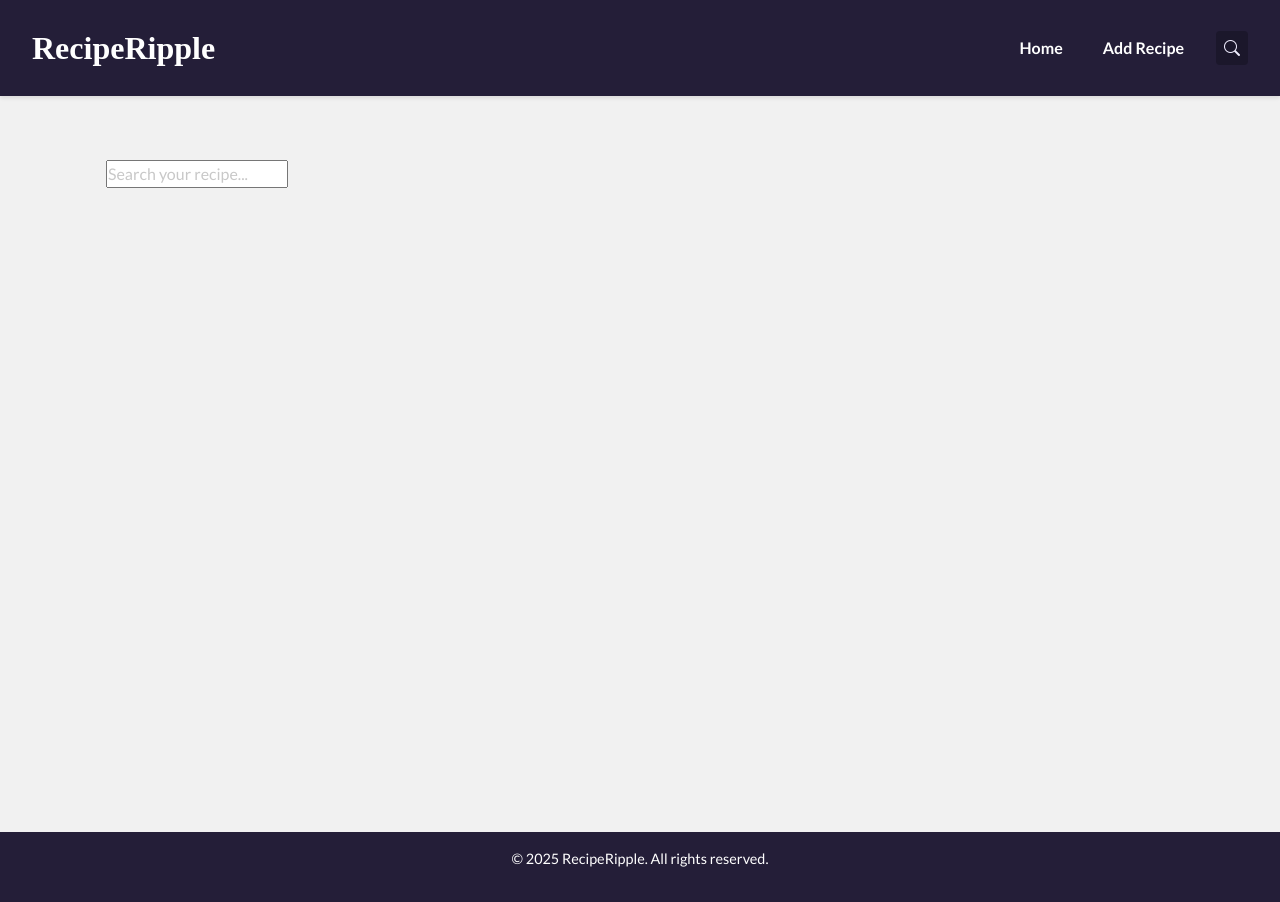
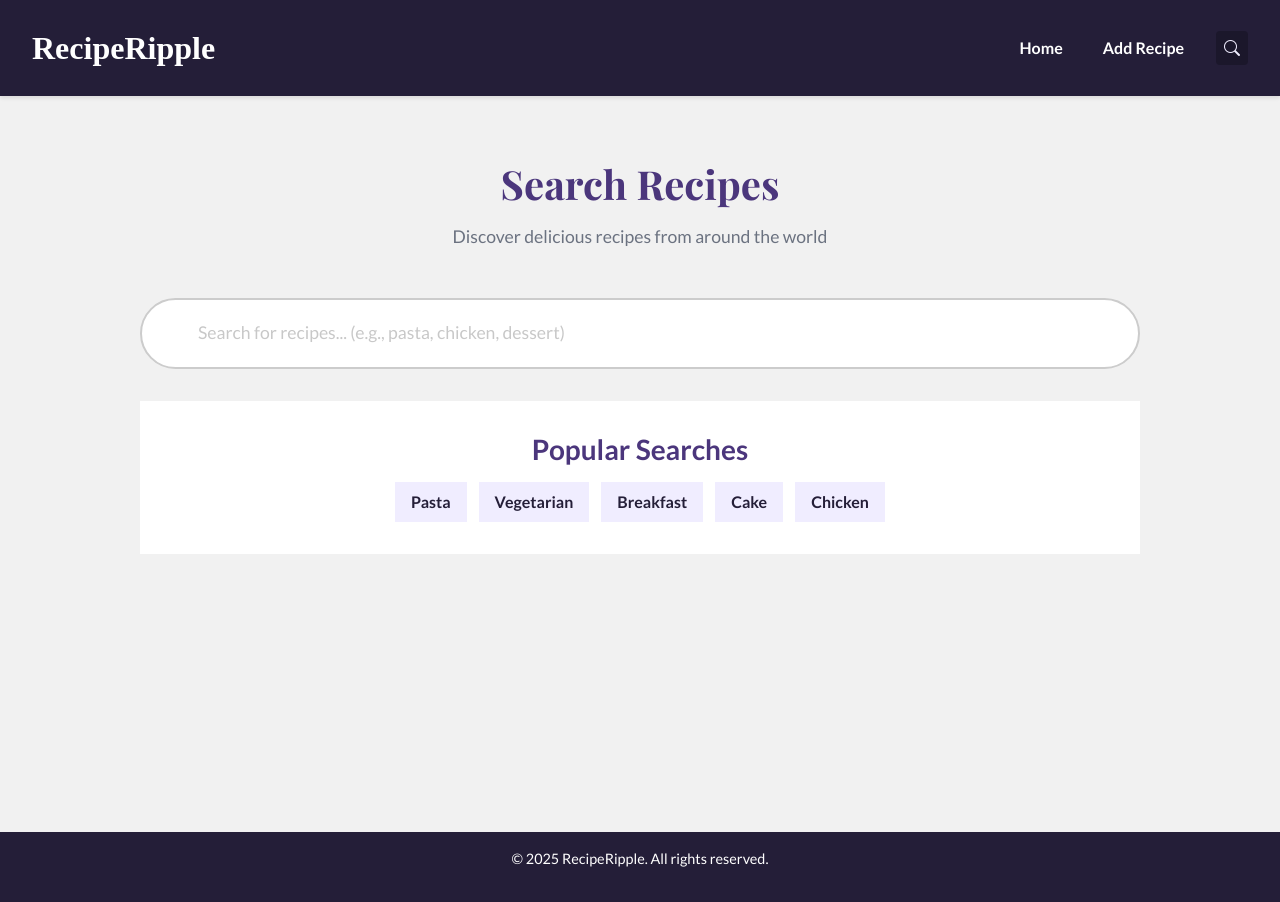
Before and after one commit to dhokabhoomi/Recipe-Book, a React (Vite) app: page /Search in a window 1280 px wide. Built offline with nearby package versions, Linux system fonts and the light colour scheme; a web font is replaced by a local one.

Commit message:
Add search functionality with query and popular categories; apply CSS styling

```diff
--- a/src/components/Search.css
+++ b/src/components/Search.css
@@ -1,21 +1,147 @@
-.searchbar {
-  max-width: 400px;
+.search-container {
+  max-width: 1000px;
   margin: 0 auto;
-  padding: 1rem 0;
 }
 
-.search-bar {
-  width: 100%;
-  padding: 0.6rem 1rem;
-  font-size: 1rem;
-  border: 1.5px solid var(--input-border);
-  border-radius: 8px;
-  background-color: var(--input-bg);
-  transition: border-color 0.3s ease;
+.search-header {
+  text-align: center;
+  margin-bottom: 3rem;
 }
 
-.search-bar:focus {
+.search-title {
+  font-family: var(--heading-font);
+  color: var(--heading-color);
+  font-size: 2.5rem;
+  font-weight: 700;
+  margin-bottom: 1rem;
+}
+
+.search-subtitle {
+  color: #6b7280;
+  font-size: 1.1rem;
+}
+
+.search-form {
+  position: relative;
+  max-width: 600px;
+  margin: 0 auto 3rem;
+}
+
+.search-input {
+  width: 100%;
+  padding: 1.25rem 1.5rem 1.25rem 3.5rem;
+  font-size: 1.1rem;
+  border: 2px solid var(--input-border);
+  border-radius: 50px;
+  background-color: var(--input-bg);
+  transition: all var(--transition-fast);
+  box-shadow: var(--shadow-light);
+}
+
+.search-input:focus {
+  outline: none;
   border-color: var(--primary-color);
-  outline: none;
-  box-shadow: 0 0 5px var(--primary-color);
+  box-shadow: 0 0 0 3px rgba(36, 30, 56, 0.1), var(--shadow-medium);
 }
+
+.search-icon {
+  position: absolute;
+  left: 1.25rem;
+  top: 50%;
+  transform: translateY(-50%);
+  font-size: 1.25rem;
+  color: #9ca3af;
+}
+
+.search-results {
+  margin-top: 2rem;
+}
+
+.results-header {
+  display: flex;
+  justify-content: space-between;
+  align-items: center;
+  margin-bottom: 2rem;
+  padding-bottom: 1rem;
+  border-bottom: 2px solid var(--input-border);
+}
+
+.results-count {
+  font-size: 1.1rem;
+  color: var(--text-color);
+  font-weight: 600;
+}
+
+.clear-search {
+  background: none;
+  border: none;
+  color: var(--primary-color);
+  cursor: pointer;
+  font-size: 0.9rem;
+  text-decoration: underline;
+}
+
+.no-results {
+  text-align: center;
+  padding: 4rem 2rem;
+  color: #6b7280;
+}
+
+.no-results-icon {
+  font-size: 4rem;
+  margin-bottom: 1rem;
+  opacity: 0.5;
+}
+
+.search-suggestions {
+  background: var(--card-bg);
+  border-radius: var(--border-radius-lg);
+  padding: 2rem;
+  margin-top: 2rem;
+  text-align: center;
+}
+
+.suggestions-title {
+  font-weight: 700;
+  color: var(--heading-color);
+  margin-bottom: 1rem;
+}
+
+.suggestion-tags {
+  display: flex;
+  flex-wrap: wrap;
+  gap: 0.75rem;
+  justify-content: center;
+}
+
+.suggestion-tag {
+  background: var(--accent-color);
+  color: var(--primary-color);
+  padding: 0.5rem 1rem;
+  border-radius: var(--border-radius-sm);
+  cursor: pointer;
+  transition: all var(--transition-fast);
+  font-weight: 600;
+  border: none;
+}
+
+.suggestion-tag:hover {
+  background: var(--primary-color);
+  color: white;
+}
+
+@media (max-width: 768px) {
+  .search-title {
+    font-size: 2rem;
+  }
+
+  .search-input {
+    padding: 1rem 1.25rem 1rem 3rem;
+  }
+
+  .results-header {
+    flex-direction: column;
+    gap: 1rem;
+    text-align: center;
+  }
+}
--- a/src/components/Search.jsx
+++ b/src/components/Search.jsx
@@ -1,21 +1,143 @@
 import { useState } from "react";
+import "./Search.css";
 
 function Search() {
   const [query, setQuery] = useState("");
-  const handleSearch = (e) => {
-    setQuery(e.target.value);
+  const [searchResult, setSearchResult] = useState([]);
+  const [loading, setLoading] = useState(false);
+  const [hasSearched, setHasSearched] = useState(false);
 
-    console.log("Search Query: ", e.target.value);
+  const handleSearch = async (e) => {
+    const searchQuery = e.target.value;
+    setQuery(searchQuery);
+
+    if (searchQuery.trim().length > 2) {
+      setLoading(true);
+      try {
+        const response = await fetch(
+          `https://www.themealdb.com/api/json/v1/1/search.php?s=${searchQuery}`
+        );
+        const data = await response.json();
+        setSearchResult(data.meals || []);
+        setHasSearched(true);
+      } catch (error) {
+        console.log("Search Error.", error);
+        setSearchResult([]);
+      } finally {
+        setLoading(false);
+      }
+    } else {
+      setSearchResult([]);
+      setHasSearched(false);
+    }
   };
   return (
-    <div className="searchbar">
-      <input
-        type="search"
-        className="search-bar"
-        placeholder="Search your recipe..."
-        value={query}
-        onChange={handleSearch}
-      />
+    <div className="container">
+      <div className="search-container fade-in">
+        <div className="search-header">
+          <h2 className="search-title">Search Recipes</h2>
+          <p className="search-subtitle">
+            Discover delicious recipes from around the world
+          </p>
+        </div>
+        <div className="seacrh-form">
+          <input
+            type="search"
+            className="search-input"
+            placeholder="Search for recipes... (e.g., pasta, chicken, dessert)"
+            value={query}
+            onChange={handleSearch}
+          />
+        </div>
+        {loading && (
+          <div className="loading-container">
+            <div className="loading-spinner"></div>
+            <span style={{ marginLeft: "1rem" }}>Searching recipes...</span>
+          </div>
+        )}
+        {hasSearched && !loading && (
+          <div className="search-result">
+            {searchResult.length > 0 ? (
+              <>
+                <div className="results-header">
+                  <span className="result-count">
+                    Found {searchResult.length} recipe
+                    {searchResult.length !== 1 ? "s" : ""} for "{query}"
+                  </span>
+                  <button
+                    className="clear-search"
+                    onClick={() => {
+                      setQuery("");
+                      setSearchResult([]);
+                      setHasSearched(false);
+                    }}
+                  >
+                    Clear Search
+                  </button>
+                </div>
+                <div className="recipe-grid">
+                  {searchResult.map((meal) => (
+                    <article key={meal.idMeal} className="recipe-card">
+                      <img
+                        src={meal.strMealThumb}
+                        alt={meal.strMeal}
+                        className="recipe-image"
+                      />
+                      <div className="recipe-content">
+                        <h3 className="recipe-title">{meal.strMeal}</h3>
+                        <p className="recipe-description">
+                          {meal.strInstructions?.slice(0, 120) ||
+                            "No instructions available"}
+                          ...
+                        </p>
+                        <div className="recipe-meta">
+                          <span className="tag">
+                            <i className="bi bi-geo-alt-fill"></i>{" "}
+                            {meal.strArea}
+                          </span>
+                          <span className="tag">
+                            <i className="bi bi-tag-fill"></i>{" "}
+                            {meal.strCategory}
+                          </span>
+                        </div>
+                      </div>
+                    </article>
+                  ))}
+                </div>
+              </>
+            ) : (
+              <div className="no-result">
+                <p>No recipes found for "{query}"</p>
+                <p>
+                  Try searching for something else or check the suggestions
+                  below.
+                </p>
+              </div>
+            )}
+          </div>
+        )}
+        {!hasSearched && !loading && (
+          <div className="search-suggestions">
+            <h3 className="suggestions-title">Popular Searches</h3>
+            <div className="suggestion-tags">
+              {["Pasta", "Vegetarian", "Breakfast", "Cake", "Chicken"].map(
+                (suggestion) => (
+                  <button
+                    key={suggestion}
+                    className="suggestion-tag"
+                    onClick={() => {
+                      setQuery(suggestion);
+                      handleSearch({ target: { value: suggestion } });
+                    }}
+                  >
+                    {suggestion}
+                  </button>
+                )
+              )}
+            </div>
+          </div>
+        )}
+      </div>
     </div>
   );
 }
```
